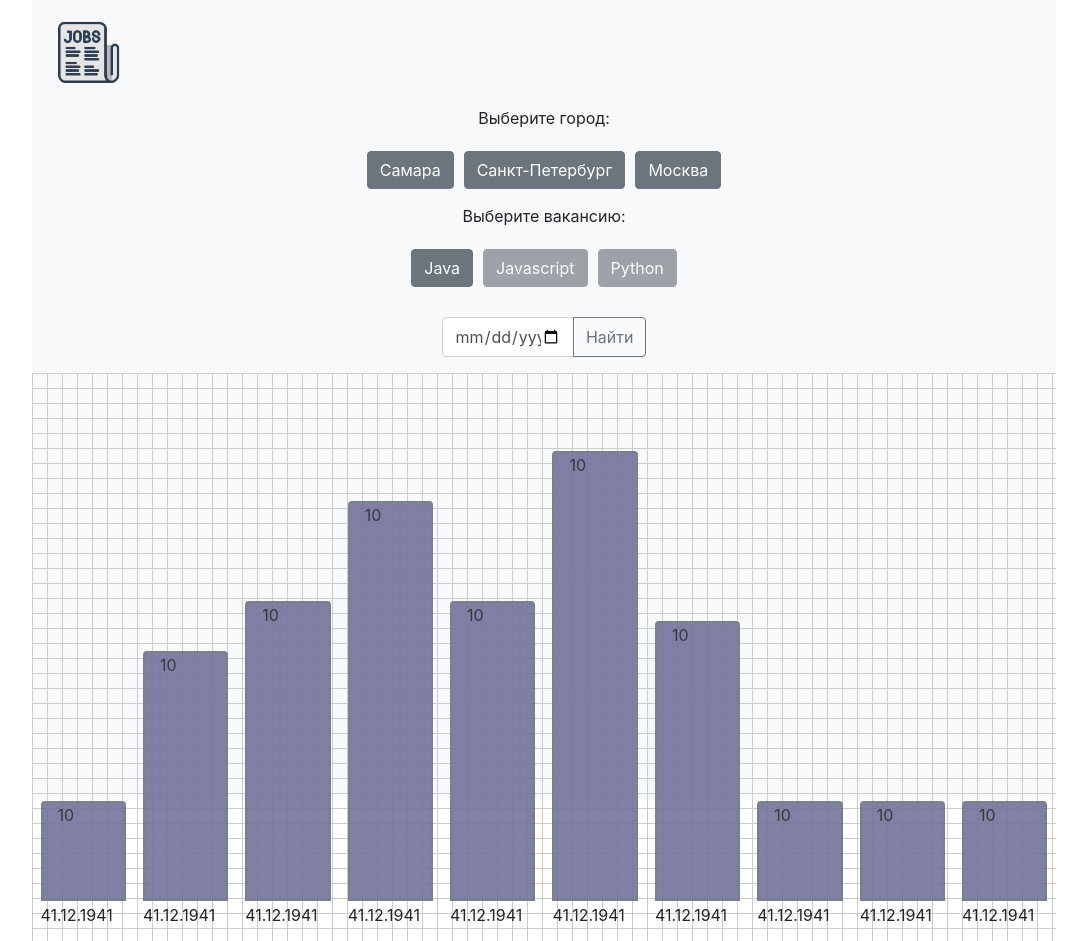
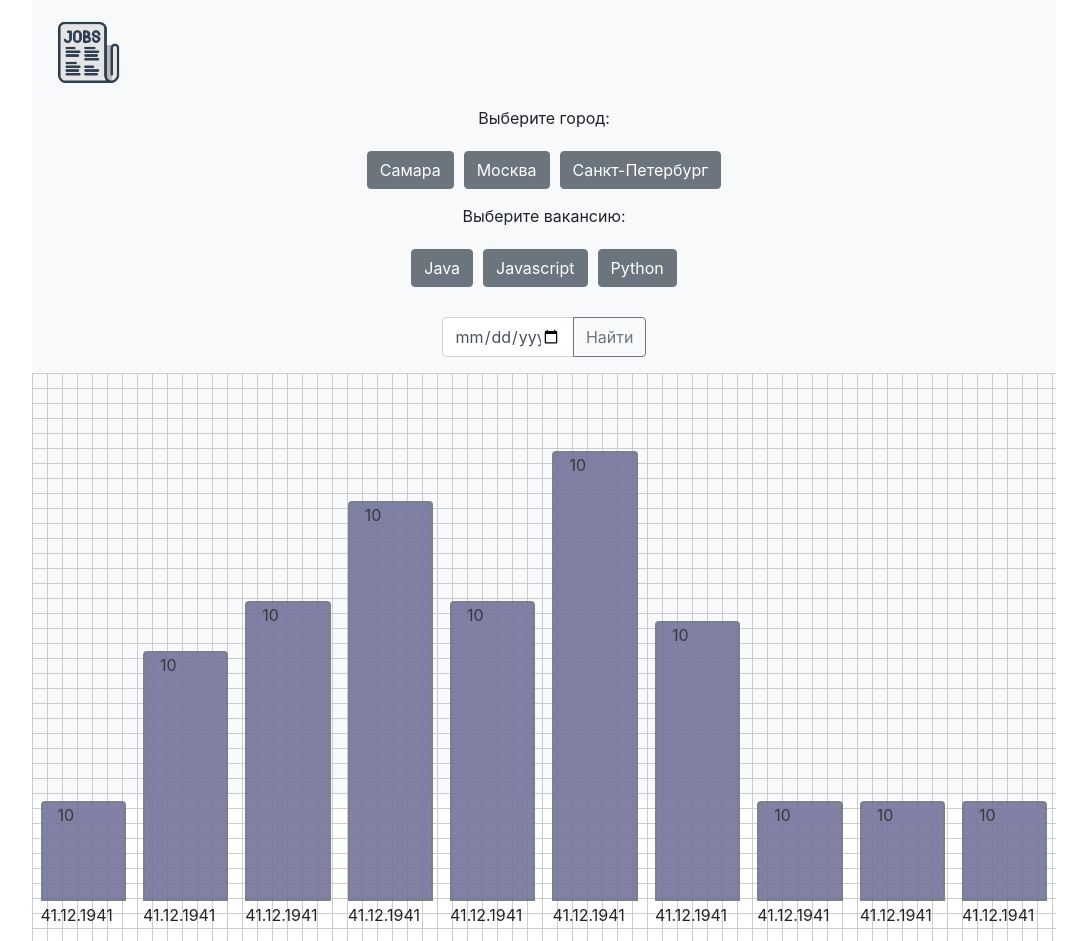
Before and after one commit to haxul/vacancy-statistics, a React (Create React App) app in the folder client/: page / in a window 1280 px wide. Shown: the whole page, without its empty margins (96-1180 px from the left). Built offline with nearby package versions, Linux system fonts and the light colour scheme.

Commit message:
create cities and positions picking

```diff
--- a/client/src/App.js
+++ b/client/src/App.js
@@ -9,6 +9,11 @@ import ChartTime from "./components/ChartTime"
 import "./App.css"
 
 class App extends React.PureComponent {
+  state = {
+    city: null,
+    position: null,
+    date: null,
+  }
   render() {
     return (
       <div className="main">
--- a/client/src/components/Cities.js
+++ b/client/src/components/Cities.js
@@ -1,19 +1,46 @@
 import React from "react"
 
 class Cities extends React.PureComponent {
+  state = {
+    buttons: [
+      { city: "Самара", isPicked: false },
+      { city: "Москва", isPicked: false },
+      { city: "Санкт-Петербург", isPicked: false },
+    ],
+    currentCity: null,
+  }
+
+  handleCity = (e) => {
+    const { buttons } = this.state
+    const updatedButtons = buttons.map((button) => {
+      if (button.city === e.target.innerText) {
+        button.isPicked = true
+        this.setState({ currentCity: button.city })
+        return button
+      }
+      button.isPicked = false
+      return button
+    })
+    this.setState({ buttons: updatedButtons })
+  }
+
   render() {
+    const { buttons } = this.state
+    const buttonsList = buttons.map((b, i) => (
+      <button
+        type="button"
+        disabled={b.isPicked}
+        onClick={this.handleCity}
+        key={i}
+        className="btn btn-secondary"
+      >
+        {b.city}
+      </button>
+    ))
     return (
       <div className="cities">
         <p>Выберите город: </p>
-        <button type="button" className="btn btn-secondary">
-          Самара
-        </button>
-        <button type="button" className="btn btn-secondary">
-          Санкт-Петербург
-        </button>
-        <button type="button" className="btn btn-secondary">
-          Москва
-        </button>
+        {buttonsList}
       </div>
     )
   }
--- a/client/src/components/Positions.js
+++ b/client/src/components/Positions.js
@@ -1,19 +1,48 @@
 import React from "react"
 
 class Positions extends React.PureComponent {
+  state = {
+    buttons: [
+      { position: "Java", isPicked: false },
+      { position: "Javascript", isPicked: false },
+      { position: "Python", isPicked: false },
+    ],
+    currentPosition: null,
+  }
+
+  handlePosition = (e) => {
+    const { buttons } = this.state
+
+    const updatedButtons = buttons.map((button) => {
+      if (button.position === e.target.innerText) {
+        button.isPicked = true
+        this.setState({ currentPosition: button.position })
+        return button
+      }
+      button.isPicked = false
+      return button
+    })
+
+    this.setState({ buttons: updatedButtons })
+  }
+
   render() {
+    const { buttons } = this.state
+    const buttonsList = buttons.map((b, i) => (
+      <button
+        type="button"
+        disabled={b.isPicked}
+        key={i}
+        onClick={this.handlePosition}
+        className="btn btn-secondary"
+      >
+        {b.position}
+      </button>
+    ))
     return (
       <div className="positions">
         <p>Выберите вакансию:</p>
-        <button type="button" className="btn btn-secondary">
-          Java
-        </button>
-        <button type="button" disabled className="btn btn-secondary">
-          Javascript
-        </button>
-        <button type="button" disabled className="btn btn-secondary">
-          Python
-        </button>
+        {buttonsList}
       </div>
     )
   }
```
